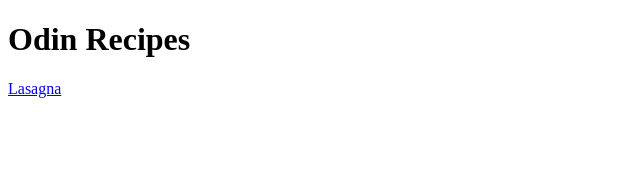
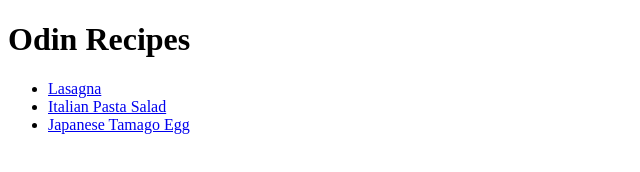
Before and after one commit to MohanadKhaled/odin-recipes, a plain HTML site: page index.html in a window 1280 px wide. Shown: the whole page, without its empty margins (0-640 px from the left). Drawn offline with Linux system fonts and the light colour scheme.

Commit message:
Add links for Italian pasta salad and Japanese Tamago Egg

```diff
--- a/index.html
+++ b/index.html
@@ -6,6 +6,10 @@
     </head>
     <body>
         <h1>Odin Recipes</h1>
-        <a href="./recipes/lasagna.html">Lasagna</a>
+        <ul>
+            <li><a href="./recipes/lasagna.html">Lasagna</a></li>
+            <li><a href="./recipes/Italian_Pasta_Salad.html">Italian Pasta Salad</a></li>
+            <li><a href="./recipes/Japanese_Tamago_Egg.html">Japanese Tamago Egg</a></li>
+        </ul>
     </body>
 </html>
```
